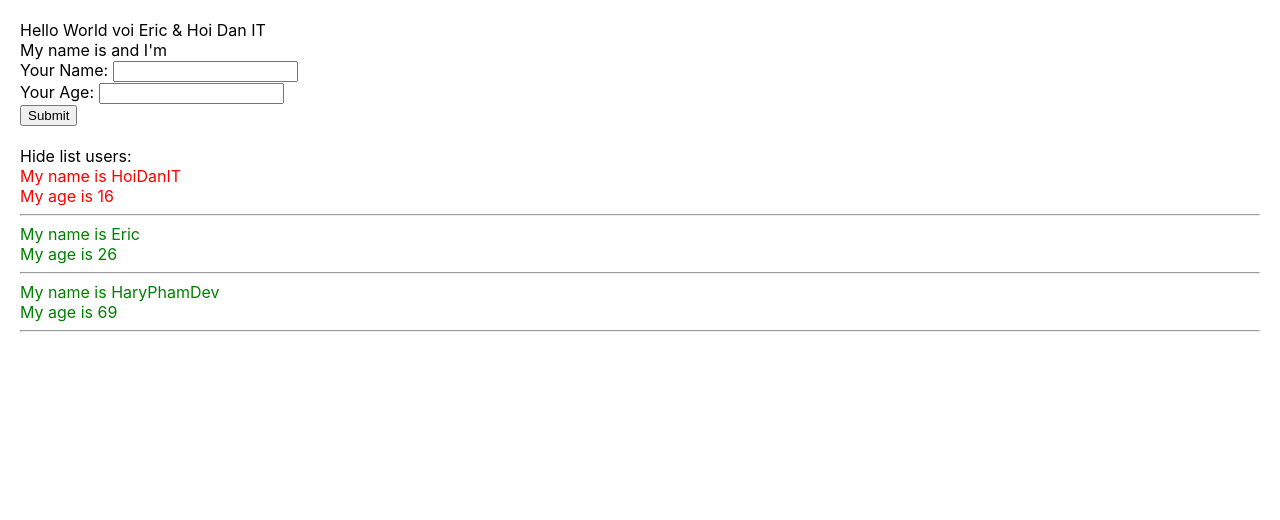
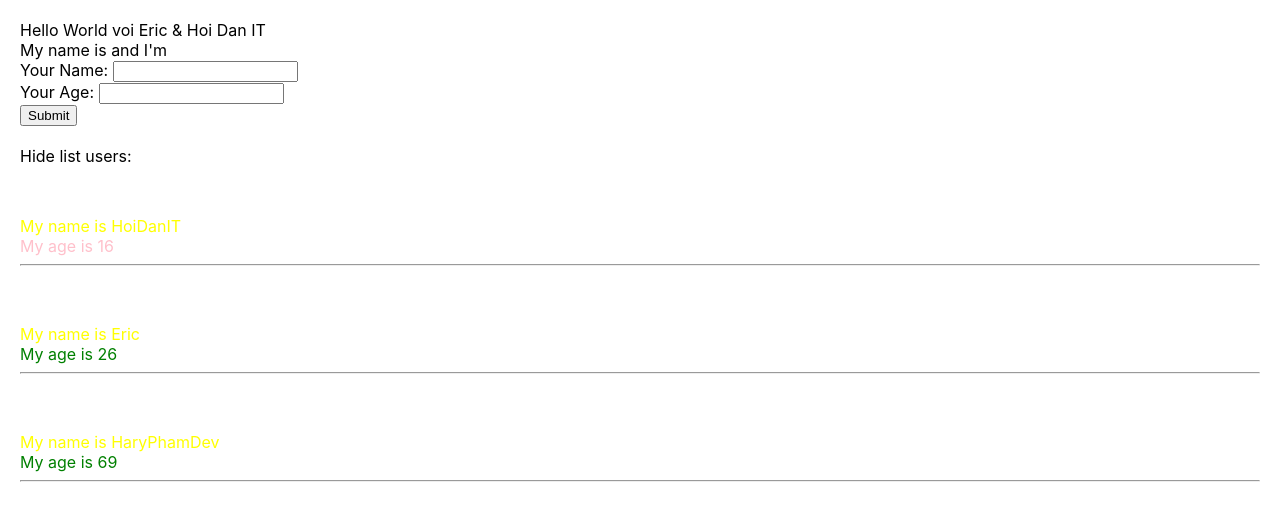
Before and after one commit to DHoangAnh/test-demo-react, a React (Create React App) app: page / in a window 1280 px wide. Shown: the top 520 px of the page. Built offline with nearby package versions, Linux system fonts and the light colour scheme.

Commit message:
video 27

```diff
--- a/package.json
+++ b/package.json
@@ -13,6 +13,7 @@
     "redux": "4.2.0",
     "redux-devtools-extension": "2.13.9",
     "redux-thunk": "2.4.1",
+    "sass": "1.58.0",
     "web-vitals": "2.1.4"
   },
   "scripts": {
--- a/src/App.js
+++ b/src/App.js
@@ -1,5 +1,5 @@
 import logo from './logo.svg';
-import './App.css';
+import './App.scss';
 import { useDispatch, useSelector } from 'react-redux';
 import { increaseCounter, decreaseCounter } from './redux/action/counterAction';
 import MyComponent from './components/MyComponent';
--- a/src/App.css
+++ b/src/App.scss
@@ -1,12 +1,3 @@
-.red {
-  color: red;
-}
-
-.green {
-  color: green;
-}
-
-
 body {
   padding: 20px;
   margin: 0;
--- a/src/components/DisplayInfor.js
+++ b/src/components/DisplayInfor.js
@@ -1,4 +1,5 @@
 import React from "react";
+import './DisplayInfor.scss';
 
 class DisplayInfor extends React.Component {
 
@@ -17,8 +18,7 @@
         const { listUsers } = this.props;
         // props => properties
         return(
-            <div>
-
+            <div className="display-infor-container">
                 <div>
                     <span onClick={() => {this.handleShowHide()}}>
                         {this.state.isShowListUser === true ? "Hide list users:" : "Show list users:"}
@@ -32,7 +32,7 @@
 
                             return(
                                 <div key={user.id} className={+user.age > 18 ? "green" : "red"}>
-                                    <div>My name is {user.name}</div>
+                                    <div style={{color: 'yellow', paddingTop:'50px'}}>My name is {user.name}</div>
                                     <div>My age is {user.age}</div>
                                     <hr />
                                 </div>
--- /dev/null
+++ b/src/components/DisplayInfor.scss
@@ -0,0 +1,9 @@
+.display-infor-container {
+    .red {
+        color: pink;
+    }
+
+    .green {
+        color: green;
+    }
+}
```
Also changed, not shown: 1 other file (tests, documents, lock files or other folders).
